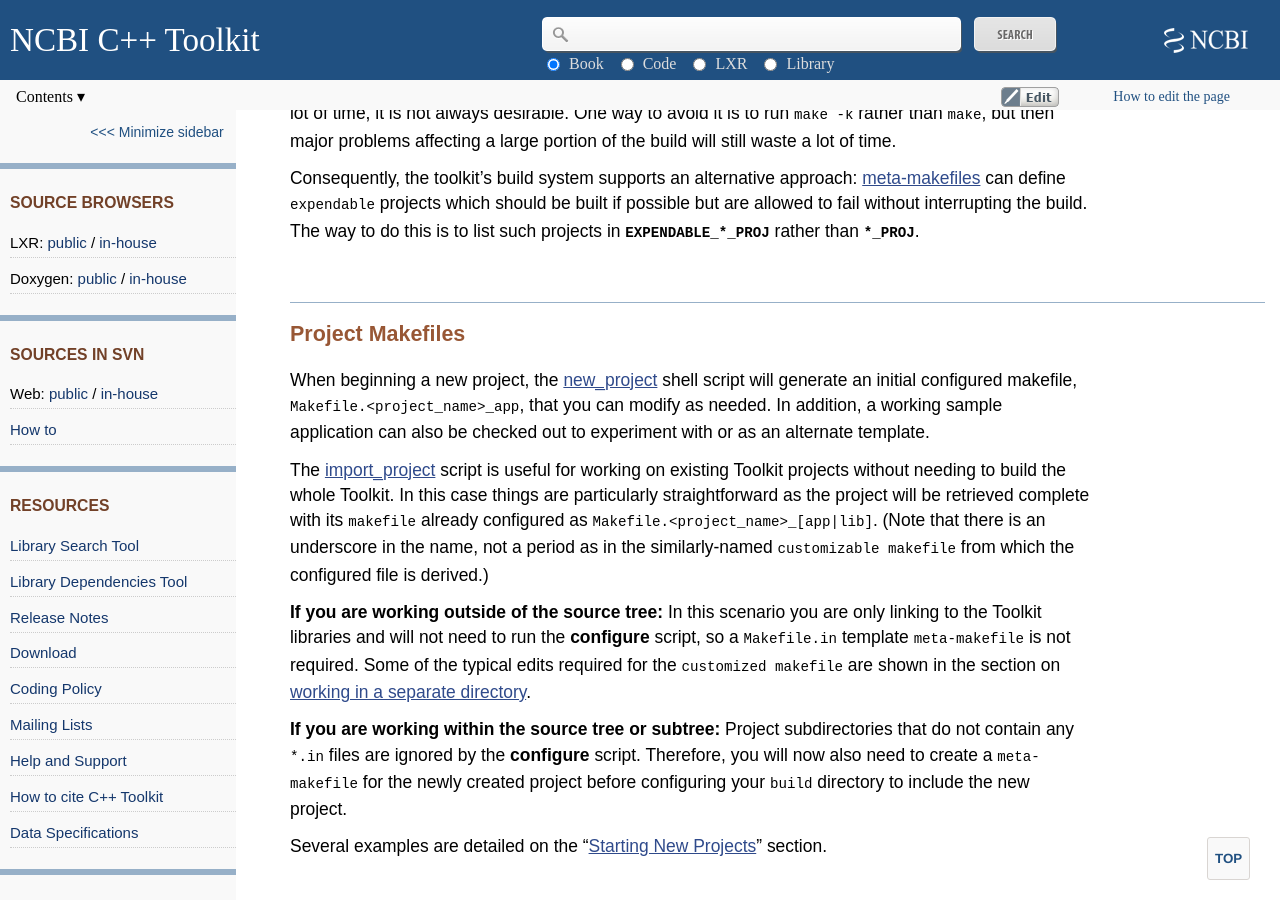
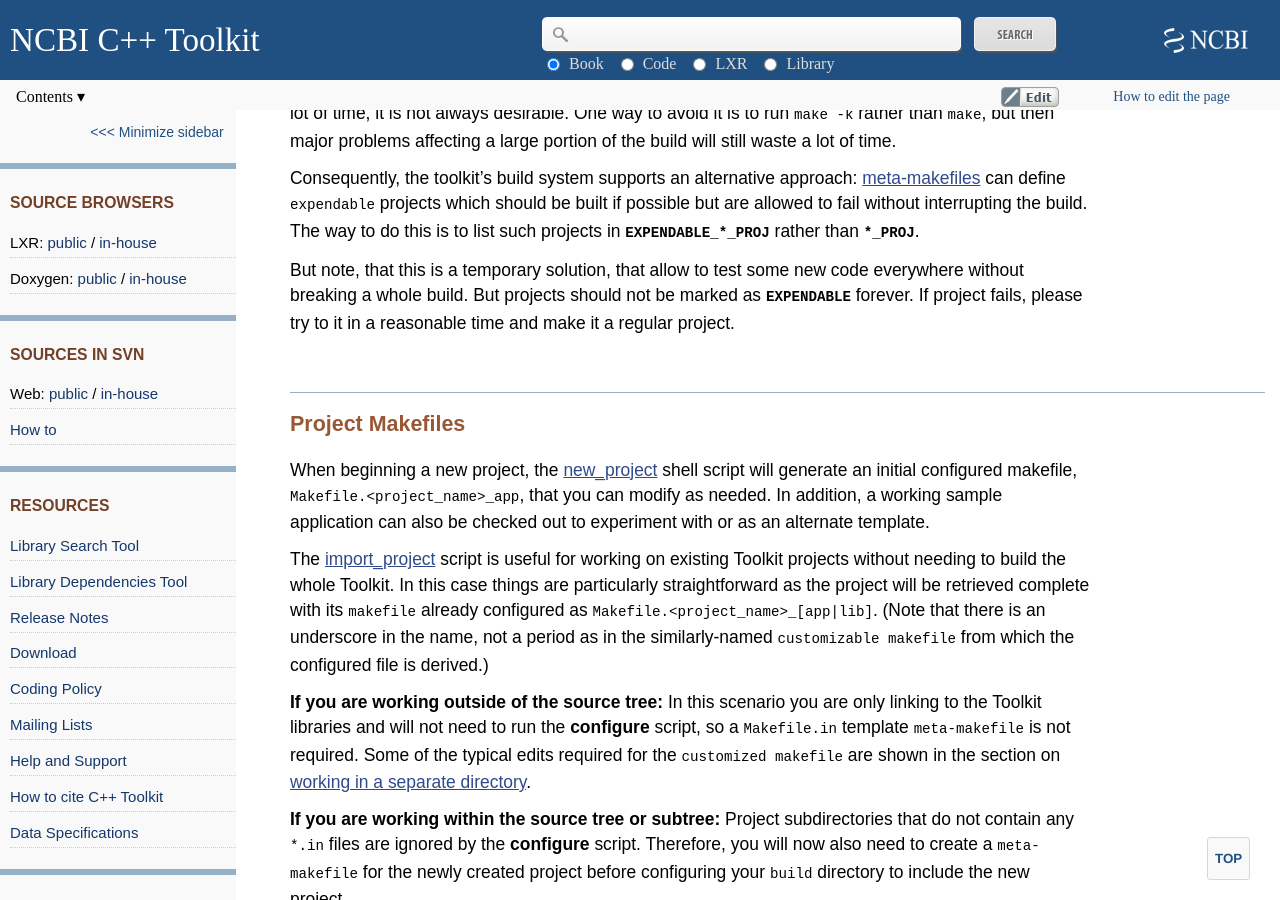
Before and after one commit to ncbi/cxx-toolkit, a Jekyll site: the page built from pages/ch_build.md, in a window 1280 px wide and 900 px high, scrolled down 5549 px. Built offline with Jekyll 4.4.1, drawn with Linux system fonts in a browser that asks for light colours.

Commit message:
Update ch_build.md
Add note about expendable projects.

```diff
--- a/pages/ch_build.md
+++ b/pages/ch_build.md
@@ -185,6 +185,8 @@
 By default, failure of any project will cause make to exit immediately. Although this behavior can save a lot of time, it is not always desirable. One way to avoid it is to run `make -k` rather than `make`, but then major problems affecting a large portion of the build will still waste a lot of time.
 
 Consequently, the toolkit's build system supports an alternative approach: [meta-makefiles](#ch_build.makefiles_meta) can define `expendable` projects which should be built if possible but are allowed to fail without interrupting the build. The way to do this is to list such projects in **`EXPENDABLE_*_PROJ`** rather than **`*_PROJ`**.
+
+But note, that this is a temporary solution, that allow to test some new code everywhere without breaking a whole build. But projects should not be marked as **`EXPENDABLE`** forever. If project fails, please try to it in a reasonable time and make it a regular project.
 
 <a name="ch_build.build_proj_makefiles"></a>
 
```
